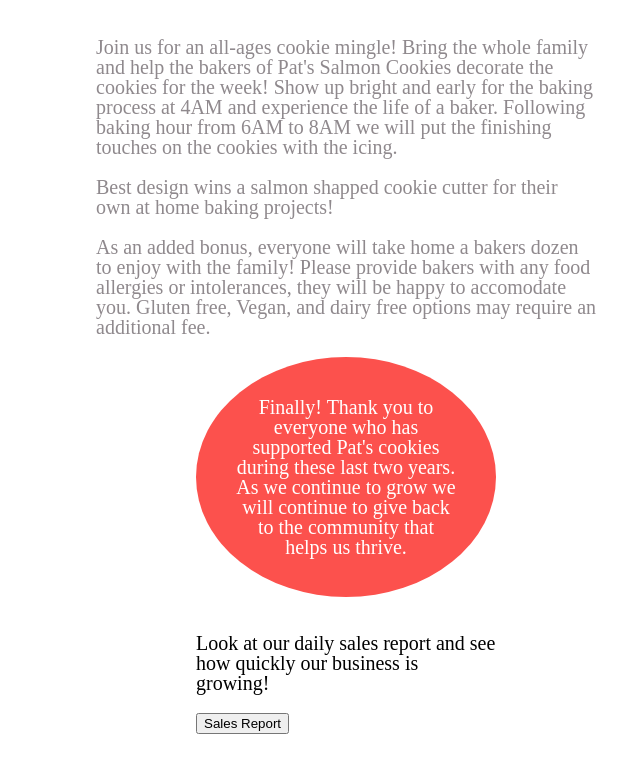
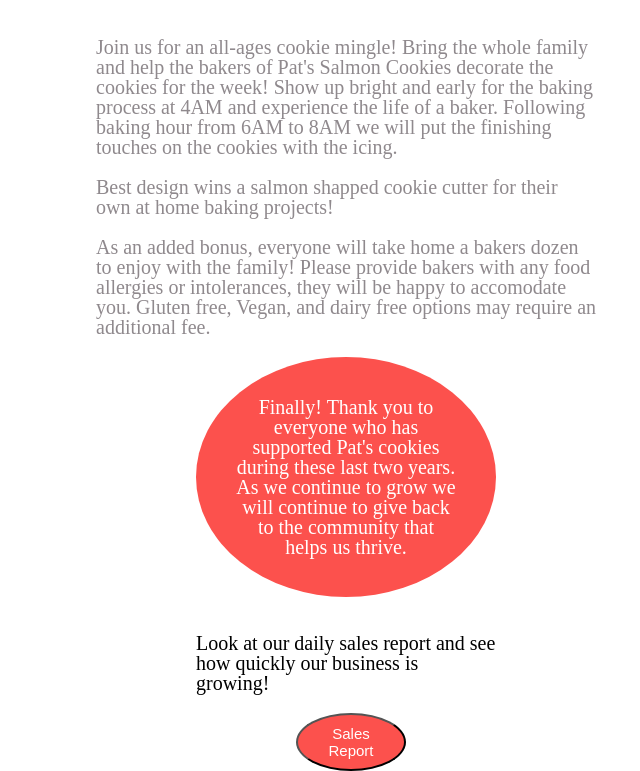
Before and after one commit to Penssake/cookie-stand, a plain HTML site: page index.html in a window 1280 px wide. Shown: the part 1103-1874 px from the top of the page, without its empty margins (294-934 px from the left). Before the commit the page ends 1837 px from the top, so only its background shows below. Drawn offline with Linux system fonts and the light colour scheme.

Commit message:
added hover background color change to button

```diff
--- a/style.css
+++ b/style.css
@@ -184,3 +184,18 @@
   padding: 40px;
   border-radius: 50%;
 }
+
+#submit1 {
+  width: 110px;
+  padding: 10px;
+  background-color: #FC514D;
+  font-family: cursive sans-serif;
+  font-size: 15px;
+  color: white;
+  border-radius: 50%;
+  margin-left: 100px;
+}
+
+#submit1:hover {
+  background-color: #8F898D;
+}
```
